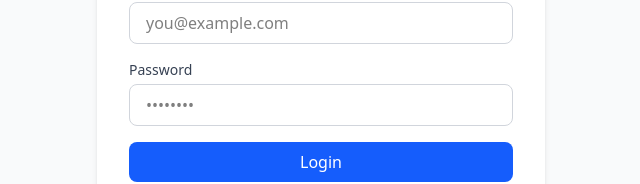
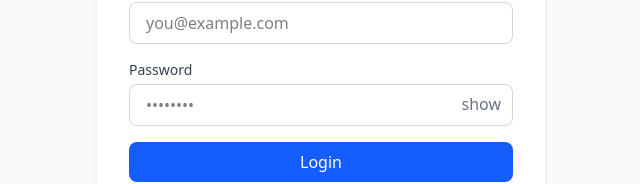
Before and after one commit to suchanek-tom/OPR3-Library-project-FE, a React (Vite) app: page /login in a window 1280 px wide. Shown: the part 330-514 px from the top of the page, without its empty margins (319-959 px from the left). Built offline with nearby package versions, Linux system fonts and the light colour scheme.

Commit message:
Show/hide password function

```diff
--- a/src/pages/Login.jsx
+++ b/src/pages/Login.jsx
@@ -6,6 +6,7 @@
   const [password, setPassword] = useState('')
   const [error, setError] = useState('')
   const [loading, setLoading] = useState(false)
+  const [showPassword, setShowPassword] = useState(false)
   const navigate = useNavigate()
 
   const handleSubmit = async (e) => {
@@ -64,15 +65,24 @@
             <label htmlFor="password" className="block text-sm font-medium text-gray-700 mb-1">
               Password
             </label>
+            <div className="relative">
               <input
                 id="password"
-              type="password"
+                type={showPassword ? 'text' : 'password'}
                 value={password}
                 onChange={(e) => setPassword(e.target.value)}
                 required
                 className="w-full px-4 py-2 border border-gray-300 rounded-lg focus:ring-2 focus:ring-blue-500 focus:border-transparent outline-none"
                 placeholder="••••••••"
               />
+              <button
+                type="button"
+                onClick={() => setShowPassword(!showPassword)}
+                className="absolute right-3 top-2 text-gray-500 hover:text-gray-700"
+              >
+                {showPassword ? 'hide' : 'show'}
+              </button>
+            </div>
           </div>
 
           {error && (
```
Lines whose indentation alone changed are shown as unchanged.
